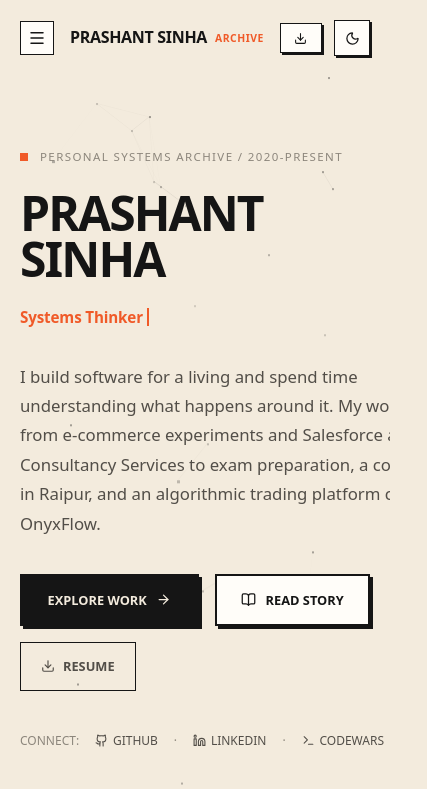
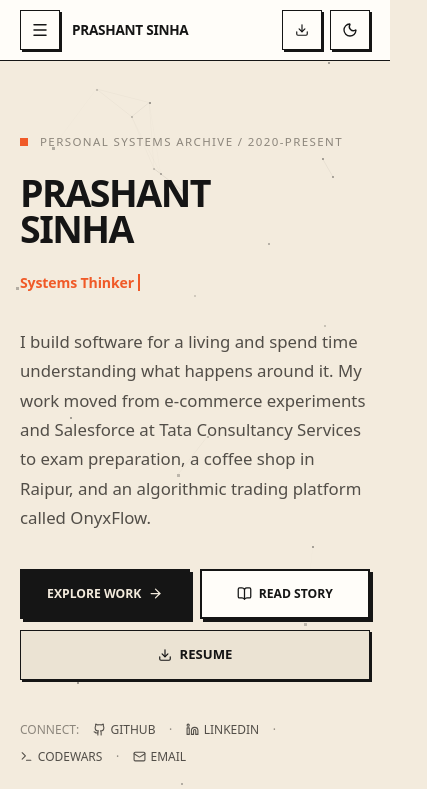
Before and after one commit to prashantsinha3698/portfolio, a Next.js app in the folder portfolio/: page / in a window 390 px wide. Shown: the top 789 px of the page, 427 px wide, since content can reach past the window. Built offline with nearby package versions, Linux system fonts and the light colour scheme.

Commit message:
fix(responsive): comprehensive mobile layout refinement and zero horizontal overflow across all viewports

```diff
--- a/portfolio/src/app/globals.css
+++ b/portfolio/src/app/globals.css
@@ -249,6 +249,18 @@
   }
 }
 
+@media (max-width: 380px) {
+  .container {
+    padding: 0 0.85rem;
+  }
+}
+
+/* Defensive responsive media constraints */
+img, svg, canvas, video {
+  max-width: 100%;
+  height: auto;
+}
+
 /* Content visibility: reliable by default for robust accessibility, SEO and smooth render */
 .reveal {
   opacity: 1;
--- a/portfolio/src/components/layout/Navigation.tsx
+++ b/portfolio/src/components/layout/Navigation.tsx
@@ -67,13 +67,10 @@
           position: "sticky",
           top: 0,
           zIndex: 900,
-          padding: scrolled ? "0.75rem 0" : "1.25rem 0",
-          background: scrolled
-            ? "color-mix(in srgb, var(--background) 94%, transparent)"
-            : "transparent",
-          backdropFilter: scrolled ? "blur(12px)" : "none",
-          borderBottom: scrolled ? "var(--border-thin)" : "none",
-          transition: "all var(--motion-normal) var(--ease-out)",
+          background: "var(--surface)",
+          borderBottom: "var(--border-thin)",
+          transition: "box-shadow var(--motion-normal)",
+          boxShadow: scrolled ? "0 4px 12px rgba(0, 0, 0, 0.08)" : "none",
         }}
       >
         <div
@@ -82,25 +79,17 @@
             display: "flex",
             alignItems: "center",
             justifyContent: "space-between",
+            height: "3.75rem",
+            gap: "0.5rem",
           }}
         >
           {/* Logo / Identifier */}
-          <div style={{ display: "flex", alignItems: "center", gap: "1rem" }}>
+          <div style={{ display: "flex", alignItems: "center", gap: "0.75rem", minWidth: 0 }}>
             <button
               onClick={() => setMobileOpen(!mobileOpen)}
-              className="show-mobile-menu-btn"
+              className="show-mobile-menu-btn nav-square-btn"
               aria-label={mobileOpen ? "Close menu" : "Open menu"}
               aria-expanded={mobileOpen}
-              style={{
-                width: 34,
-                height: 34,
-                display: "none",
-                alignItems: "center",
-                justifyContent: "center",
-                border: "var(--border-thin)",
-                background: "var(--surface)",
-                color: "var(--ink-primary)",
-              }}
             >
               {mobileOpen ? <X size={18} /> : <Menu size={18} />}
             </button>
@@ -114,24 +103,26 @@
               style={{
                 display: "flex",
                 alignItems: "center",
-                gap: "0.5rem",
+                gap: "0.4rem",
+                minWidth: 0,
               }}
             >
               <span
                 className="font-display"
                 style={{
-                  fontSize: "1rem",
+                  fontSize: "clamp(0.85rem, 3vw, 1rem)",
                   letterSpacing: "-0.02em",
                   color: "var(--ink-primary)",
                   fontWeight: 700,
+                  whiteSpace: "nowrap",
                 }}
               >
                 PRASHANT SINHA
               </span>
               <span
-                className="font-mono"
+                className="font-mono nav-archive-badge"
                 style={{
-                  fontSize: "0.65rem",
+                  fontSize: "0.62rem",
                   color: "var(--accent-primary)",
                   fontWeight: 600,
                   letterSpacing: "0.05em",
@@ -190,50 +181,24 @@
           </div>
 
           {/* Controls: Resume + Theme Toggle */}
-          <div style={{ display: "flex", alignItems: "center", gap: "0.75rem" }}>
+          <div style={{ display: "flex", alignItems: "center", gap: "0.5rem", flexShrink: 0 }}>
             <a
               href="/resume.pdf"
               download="Prashant_Sinha_Resume.pdf"
-              className="font-mono"
-              style={{
-                display: "flex",
-                alignItems: "center",
-                gap: "0.4rem",
-                padding: "0.45rem 0.85rem",
-                fontSize: "0.75rem",
-                fontWeight: 600,
-                border: "var(--border-thin)",
-                background: "var(--surface)",
-                color: "var(--ink-primary)",
-                boxShadow: "2px 2px 0px var(--border)",
-                transition: "all var(--motion-fast) var(--ease-out)",
-              }}
-              onMouseDown={(e) => (e.currentTarget.style.transform = "translate(1px, 1px)")}
-              onMouseUp={(e) => (e.currentTarget.style.transform = "translate(0, 0)")}
+              className="font-mono nav-resume-btn"
+              title="Download Resume PDF"
+              aria-label="Download Resume"
             >
-              <Download size={13} />
+              <Download size={14} />
               <span className="hide-resume-text">RESUME</span>
             </a>
 
             <button
               onClick={toggleTheme}
+              className="nav-square-btn"
               aria-label={theme === "light" ? "Switch to dark mode" : "Switch to light mode"}
-              style={{
-                width: 36,
-                height: 36,
-                display: "flex",
-                alignItems: "center",
-                justifyContent: "center",
-                border: "var(--border-thin)",
-                background: "var(--surface)",
-                color: "var(--ink-primary)",
-                boxShadow: "2px 2px 0px var(--border)",
-                transition: "all var(--motion-fast) var(--ease-out)",
-              }}
-              onMouseDown={(e) => (e.currentTarget.style.transform = "translate(1px, 1px)")}
-              onMouseUp={(e) => (e.currentTarget.style.transform = "translate(0, 0)")}
             >
-              {theme === "light" ? <Moon size={15} /> : <Sun size={15} />}
+              {theme === "light" ? <Moon size={16} /> : <Sun size={16} />}
             </button>
           </div>
         </div>
@@ -252,11 +217,13 @@
             bottom: 0,
             background: "var(--background)",
             zIndex: 899,
-            padding: "2rem",
+            padding: "2rem 1.5rem",
             borderTop: "var(--border-thin)",
             display: "flex",
             flexDirection: "column",
-            gap: "1.5rem",
+            gap: "1.25rem",
+            overflowY: "auto",
+            WebkitOverflowScrolling: "touch",
           }}
           className="font-mono"
         >
@@ -269,7 +236,7 @@
                 handleNavClick(link.href);
               }}
               style={{
-                fontSize: "1.2rem",
+                fontSize: "1.15rem",
                 color: "var(--ink-primary)",
                 fontWeight: 600,
                 padding: "0.5rem 0",
@@ -288,17 +255,66 @@
               textAlign: "center",
               background: "var(--ink-primary)",
               color: "var(--background)",
-              fontWeight: 600,
+              fontWeight: 700,
               fontSize: "0.85rem",
               boxShadow: "3px 3px 0 var(--border)",
+              display: "flex",
+              alignItems: "center",
+              justifyContent: "center",
+              gap: "0.5rem",
+              minHeight: "44px",
             }}
           >
-            DOWNLOAD RESUME
+            <Download size={16} />
+            <span>DOWNLOAD RESUME</span>
           </a>
         </div>
       )}
 
       <style>{`
+        .nav-square-btn {
+          width: 40px;
+          height: 40px;
+          min-width: 40px;
+          min-height: 40px;
+          display: flex;
+          align-items: center;
+          justify-content: center;
+          border: var(--border-thin);
+          background: var(--surface);
+          color: var(--ink-primary);
+          box-shadow: 2px 2px 0px var(--border);
+          transition: all var(--motion-fast) var(--ease-out);
+          box-sizing: border-box;
+          cursor: pointer;
+        }
+        .nav-square-btn:active {
+          transform: translate(1px, 1px);
+          box-shadow: 1px 1px 0px var(--border);
+        }
+        .nav-resume-btn {
+          height: 40px;
+          min-height: 40px;
+          display: flex;
+          align-items: center;
+          gap: 0.4rem;
+          padding: 0 0.85rem;
+          font-size: 0.75rem;
+          font-weight: 600;
+          border: var(--border-thin);
+          background: var(--surface);
+          color: var(--ink-primary);
+          box-shadow: 2px 2px 0px var(--border);
+          transition: all var(--motion-fast) var(--ease-out);
+          box-sizing: border-box;
+        }
+        .nav-resume-btn:active {
+          transform: translate(1px, 1px);
+          box-shadow: 1px 1px 0px var(--border);
+        }
+        .show-mobile-menu-btn {
+          display: none;
+        }
         @media (max-width: 820px) {
           .hide-mobile-nav {
             display: none !important;
@@ -307,9 +323,20 @@
             display: flex !important;
           }
         }
+        @media (max-width: 640px) {
+          .nav-resume-btn {
+            width: 40px !important;
+            min-width: 40px !important;
+            padding: 0 !important;
+            justify-content: center !important;
+          }
+          .hide-resume-text {
+            display: none !important;
+          }
+        }
         @media (max-width: 480px) {
-          .hide-resume-text {
-            display: none;
+          .nav-archive-badge {
+            display: none !important;
           }
         }
       `}</style>
--- a/portfolio/src/components/sections/Hero.tsx
+++ b/portfolio/src/components/sections/Hero.tsx
@@ -295,11 +295,12 @@
             <h1
               className="font-display"
               style={{
-                fontSize: "clamp(3rem, 7.5vw, 5.5rem)",
+                fontSize: "clamp(2.35rem, 7.5vw, 5.5rem)",
                 color: "var(--ink-primary)",
                 letterSpacing: "-0.04em",
                 lineHeight: 0.95,
                 marginBottom: "1.25rem",
+                wordBreak: "break-word",
               }}
             >
               PRASHANT<br />SINHA
@@ -309,7 +310,7 @@
             <div
               className="font-mono"
               style={{
-                fontSize: "clamp(0.95rem, 2.2vw, 1.3rem)",
+                fontSize: "clamp(0.88rem, 2.2vw, 1.3rem)",
                 color: "var(--accent-primary)",
                 marginBottom: "1.75rem",
                 letterSpacing: "-0.01em",
@@ -317,6 +318,7 @@
                 minHeight: "2rem",
                 display: "flex",
                 alignItems: "center",
+                flexWrap: "wrap",
               }}
             >
               <span>{currentText}</span>
@@ -346,32 +348,19 @@
             </p>
 
             {/* Action Buttons */}
-            <div
-              style={{
-                display: "flex",
-                gap: "1rem",
-                flexWrap: "wrap",
-                marginBottom: "2.5rem",
-              }}
-              className="font-mono"
-            >
+            <div className="font-mono hero-cta-grid">
               <a
                 href="#work"
                 onClick={(e) => {
                   e.preventDefault();
                   document.getElementById("work")?.scrollIntoView({ behavior: "smooth" });
                 }}
+                className="hero-btn-explore"
                 style={{
-                  padding: "0.85rem 1.6rem",
                   background: "var(--ink-primary)",
                   color: "var(--background)",
                   border: "2px solid var(--ink-primary)",
-                  fontSize: "0.8rem",
-                  fontWeight: 600,
                   boxShadow: "3px 3px 0 var(--border)",
-                  display: "flex",
-                  alignItems: "center",
-                  gap: "0.6rem",
                   transition: "transform var(--motion-fast) var(--ease-out), box-shadow var(--motion-fast) var(--ease-out)",
                 }}
                 onMouseDown={(e) => {
@@ -393,17 +382,12 @@
                   e.preventDefault();
                   document.getElementById("story")?.scrollIntoView({ behavior: "smooth" });
                 }}
+                className="hero-btn-story"
                 style={{
-                  padding: "0.85rem 1.5rem",
                   background: "var(--surface)",
                   color: "var(--ink-primary)",
                   border: "2px solid var(--border)",
-                  fontSize: "0.8rem",
-                  fontWeight: 600,
                   boxShadow: "3px 3px 0 var(--border)",
-                  display: "flex",
-                  alignItems: "center",
-                  gap: "0.6rem",
                   transition: "transform var(--motion-fast) var(--ease-out), box-shadow var(--motion-fast) var(--ease-out)",
                 }}
                 onMouseDown={(e) => {
@@ -422,25 +406,19 @@
               <a
                 href={profile.resumeUrl}
                 download="Prashant_Sinha_Resume.pdf"
+                className="hero-btn-resume"
                 style={{
-                  padding: "0.85rem 1.25rem",
-                  background: "transparent",
-                  color: "var(--ink-secondary)",
+                  background: "var(--surface-alt)",
+                  color: "var(--ink-primary)",
                   border: "1px solid var(--border)",
-                  fontSize: "0.8rem",
-                  fontWeight: 600,
-                  display: "flex",
-                  alignItems: "center",
-                  gap: "0.5rem",
+                  boxShadow: "2px 2px 0 var(--border)",
                   transition: "background var(--motion-fast), color var(--motion-fast)",
                 }}
                 onMouseEnter={(e) => {
                   e.currentTarget.style.background = "var(--surface)";
-                  e.currentTarget.style.color = "var(--ink-primary)";
                 }}
                 onMouseLeave={(e) => {
-                  e.currentTarget.style.background = "transparent";
-                  e.currentTarget.style.color = "var(--ink-secondary)";
+                  e.currentTarget.style.background = "var(--surface-alt)";
                 }}
               >
                 <Download size={14} />
@@ -454,9 +432,10 @@
               style={{
                 display: "flex",
                 alignItems: "center",
-                gap: "1rem",
+                gap: "0.5rem 0.85rem",
                 fontSize: "0.75rem",
                 color: "var(--ink-muted)",
+                flexWrap: "wrap",
               }}
             >
               <span>CONNECT:</span>
@@ -633,6 +612,37 @@
       </div>
 
       <style>{`
+        .hero-cta-grid {
+          display: flex;
+          gap: 1rem;
+          flex-wrap: wrap;
+          margin-bottom: 2.5rem;
+        }
+        .hero-btn-explore,
+        .hero-btn-story {
+          display: flex;
+          align-items: center;
+          justify-content: center;
+          gap: 0.6rem;
+          padding: 0.85rem 1.5rem;
+          font-size: 0.82rem;
+          font-weight: 600;
+          min-height: 44px;
+          box-sizing: border-box;
+          text-decoration: none;
+        }
+        .hero-btn-resume {
+          display: flex;
+          align-items: center;
+          justify-content: center;
+          gap: 0.5rem;
+          padding: 0.85rem 1.25rem;
+          font-size: 0.82rem;
+          font-weight: 600;
+          min-height: 44px;
+          box-sizing: border-box;
+          text-decoration: none;
+        }
         @media (max-width: 900px) {
           .hero-main-grid {
             grid-template-columns: 1fr !important;
@@ -642,6 +652,34 @@
             max-width: 100% !important;
           }
         }
+        @media (max-width: 640px) {
+          .hero-cta-grid {
+            display: grid !important;
+            grid-template-columns: 1fr 1fr !important;
+            gap: 0.65rem !important;
+          }
+          .hero-btn-explore,
+          .hero-btn-story {
+            width: 100% !important;
+            padding: 0.85rem 0.4rem !important;
+            font-size: 0.76rem !important;
+            gap: 0.4rem !important;
+          }
+          .hero-btn-resume {
+            grid-column: 1 / -1 !important;
+            width: 100% !important;
+            justify-content: center !important;
+            font-size: 0.82rem !important;
+          }
+        }
+        @media (max-width: 360px) {
+          .hero-btn-explore,
+          .hero-btn-story {
+            font-size: 0.7rem !important;
+            gap: 0.3rem !important;
+            padding: 0.75rem 0.25rem !important;
+          }
+        }
       `}</style>
     </section>
   );
```
Also changed, not shown: portfolio/src/components/layout/Footer.tsx (+15 -1 lines), portfolio/src/components/sections/Certifications.tsx (+21 -3 lines), portfolio/src/components/sections/Contact.tsx (+66 -18 lines), portfolio/src/components/sections/Projects.tsx (+33 -5 lines), portfolio/src/components/sections/Skills.tsx (+11 -1 lines), portfolio/src/components/sections/StoryTimeline.tsx (+14 -3 lines), portfolio/src/components/sections/TCSCaseStudy.tsx (+11 -1 lines).
